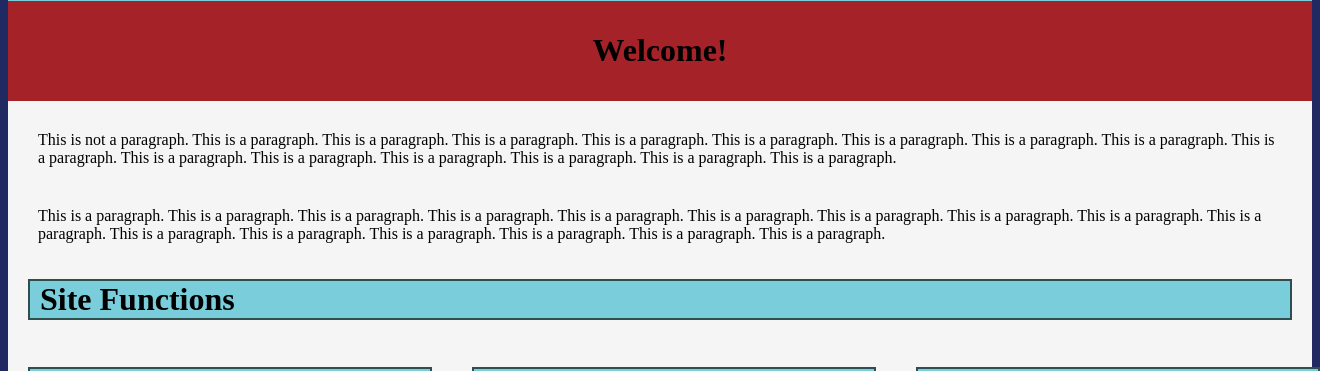
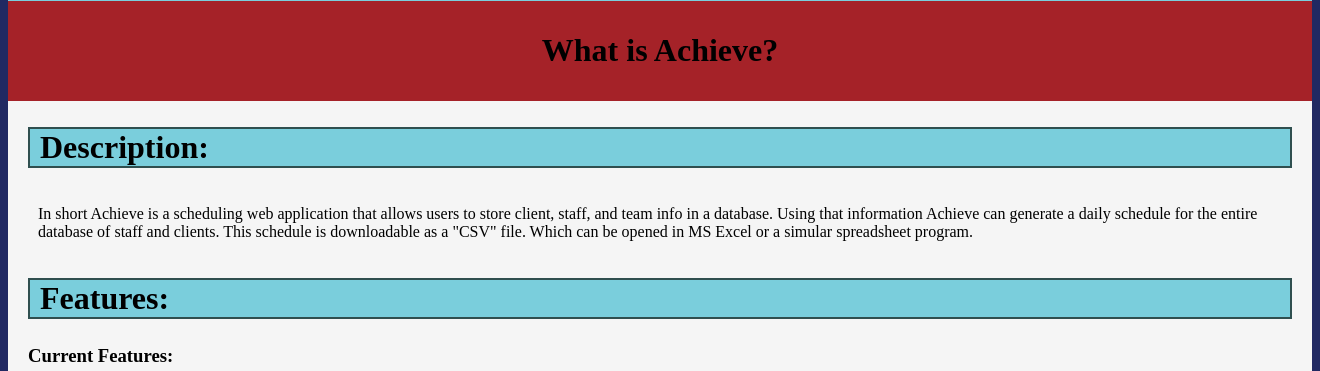
Before and after one commit to djjohnsongeek/achieve, a Flask app: page / in a window 1320 px wide. Shown: the part 276-647 px from the top of the page. Run offline with Flask 2, Linux system fonts and the light colour scheme.

Commit message:
updated html structures

```diff
--- a/achieve.py
+++ b/achieve.py
@@ -17,10 +17,10 @@
 # initialize app
 app = Flask(__name__, static_folder="C:\\Users\\Johnson\\Documents\\Projects\\Achieve\\static")
 
-# ensure auto reload
+# ensure auto reload, from CS50 staff
 app.config["TEMPLATES_AUTO_RELOAD"] = True
 
-# Ensure responses aren't cached
+# Ensure responses aren't cached, from CS50 staff
 @app.after_request
 def after_request(response):
     response.headers["Cache-Control"] = "no-cache, no-store, must-revalidate"
@@ -442,6 +442,11 @@
     conn.close()
     return render_template("error.html", message="Success")
 
-@app.route("/schedule")
+@app.route("/schedule", methods=["GET", "POST"])
 def schedule():
-    return render_template("schedule.html")
+    if request.method == "GET":
+        return render_template("schedule.html")
+
+    # if post request is sent
+    print("Generating Schedule")
+    return render_template("error.html", message="DONE")
--- a/static/styles.css
+++ b/static/styles.css
@@ -93,10 +93,36 @@
     margin: 10px;
 }
 
+#btn_generate
+{
+    width: 40%;
+    height: 80px;
+    margin-top: 20px;
+    margin-bottom: 20px;
+    margin-left: 30%;
+    margin-right: 30%;
+    border-radius: 5px;
+    background-color: lightslategrey;
+    border: solid 1px rgb(128, 128, 128);
+    transition: font-size .5s, background-color .5s;
+}
+
+#btn_generate:hover
+{
+    background-color: rgb(146, 180, 224);
+    border: solid 2px rgb(2, 93, 179);
+    font-size: 108%;
+}
+
 fieldset, .welcome
 {
     padding: 10px;
     margin: 20px;
+}
+
+.list_title
+{
+    margin-left: 20px;
 }
 
 .form_titles
@@ -114,17 +140,17 @@
 {
     display: flex;
     flex-direction: row;
+    flex-wrap: wrap;
 }
 
 .big_link
 {
     width: 400px;
-    margin: 20px;
+    margin: 15px;
     text-align: center;
     padding: 5px;
     background-color: #7acedc;
     border: solid 2px darkslategrey;
-
 }
 
 .big_icon
--- a/templates/index.html
+++ b/templates/index.html
@@ -4,20 +4,30 @@
 {% block main %}
     <div class="description">
         <header>
-            <h1>Welcome!</h1>
+            <h1>What is Achieve?</h1>
         </header>
+        <h2>Description:</h2>
         <p class="welcome">
-            This is not a paragraph. This is a paragraph. This is a paragraph. This is a paragraph.
-            This is a paragraph. This is a paragraph. This is a paragraph. This is a paragraph.
-            This is a paragraph. This is a paragraph. This is a paragraph. This is a paragraph.
-            This is a paragraph. This is a paragraph. This is a paragraph. This is a paragraph.
+            In short Achieve is a scheduling web application that allows users to store client, staff, and team info in a database.
+            Using that information Achieve can generate a daily schedule for the entire database of staff and clients. This schedule is downloadable
+            as a "CSV" file. Which can be opened in MS Excel or a simular spreadsheet program.
         </p>
-        <p class="welcome">
-            This is a paragraph. This is a paragraph. This is a paragraph. This is a paragraph.
-            This is a paragraph. This is a paragraph. This is a paragraph. This is a paragraph.
-            This is a paragraph. This is a paragraph. This is a paragraph. This is a paragraph.
-            This is a paragraph. This is a paragraph. This is a paragraph. This is a paragraph.
-        </p>
+        <h2>Features:</h2>
+        <h3 class="list_title">Current Features:</h3>
+        <ul>
+            <li>Securely add, edit, and remove client and staff info from database</li>
+        </ul>
+        <h3 class="list_title">Future Features:</h3>
+        <ul>
+            <li>Generate a daily schedule for clients and staff</li>
+            <li>Generate downloadable CSV files for the daily schedule</li>
+            <li>View selected client's or staff's teams, schedule, or info</li>
+            <li>View entire schedule online</li>
+            <li>Generate a weekly schedule</li>
+            <li>Save, download, and view shedules generated in the past</li>
+            <li>Mobile friendly</li>
+        </ul>
+
         <!--Large "Button" Links for each of the website's main pages/functions-->
         <h2>Site Functions</h2>
         <div id="container">
```
Also changed, not shown: templates/clients.html (+5 -5 lines), templates/schedule.html (+4 -10 lines).
